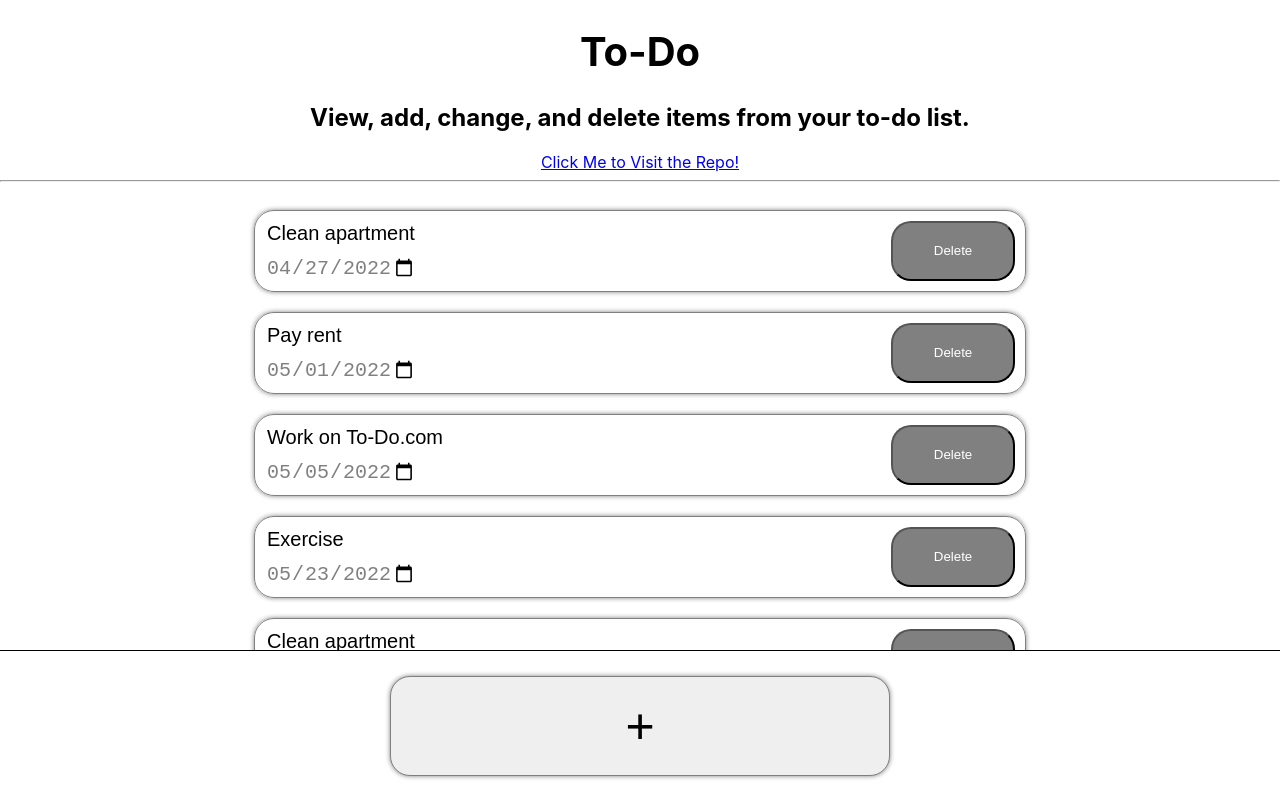
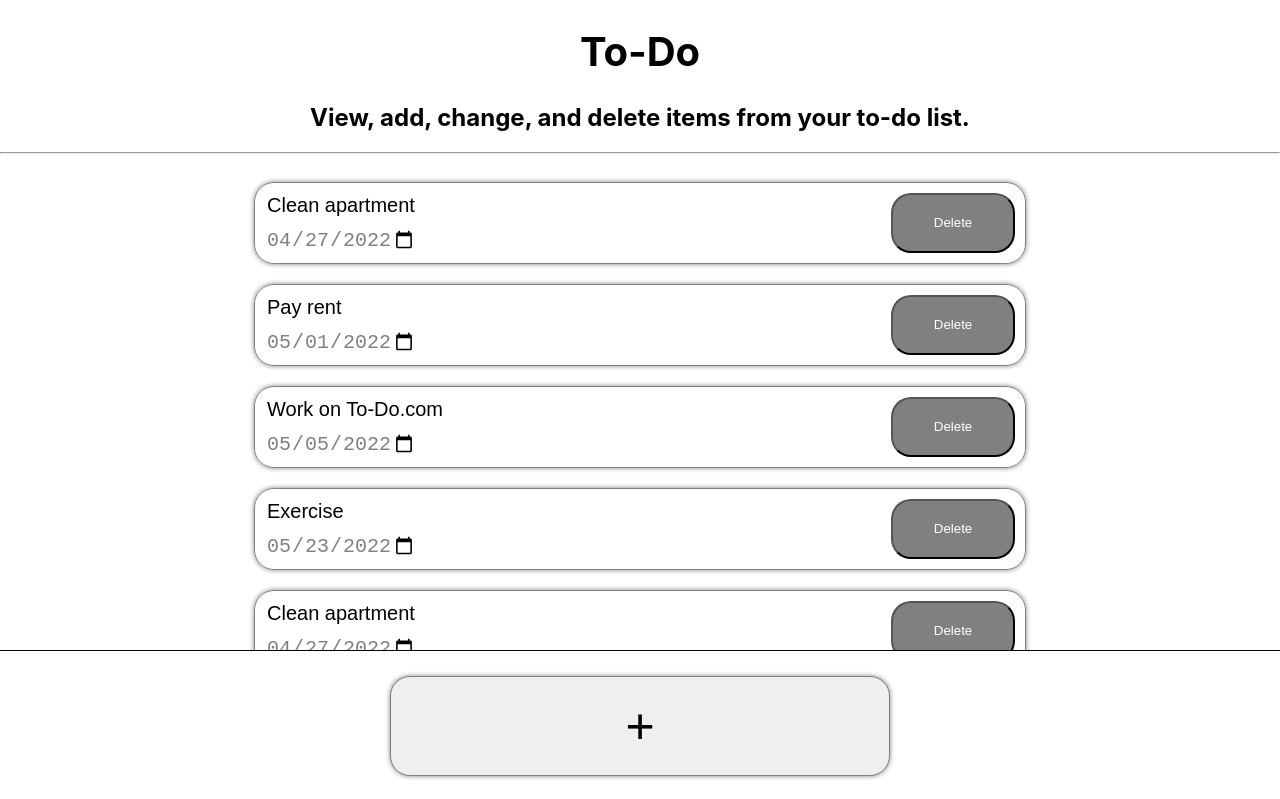
Before and after one commit to amac72/To-Do, a React (Create React App) app in the folder to-do-app/: page / in a window 1280 px wide. Shown: the top 799 px of the page. Built offline with nearby package versions, Linux system fonts and the light colour scheme.

Commit message:
Remove repo link

```diff
--- a/to-do-app/src/components/header/Header.js
+++ b/to-do-app/src/components/header/Header.js
@@ -5,7 +5,6 @@ function Header() {
         <div className="Header" data-testid="header-1">
             <h1>To-Do</h1>
             <h2>View, add, change, and delete items from your to-do list.</h2>
-            <a href="https://github.com/amac72/To-Do" target="_blank" rel="noopener noreferrer">Click Me to Visit the Repo!</a>
             <hr></hr>
             <br></br>
         </div>
```
